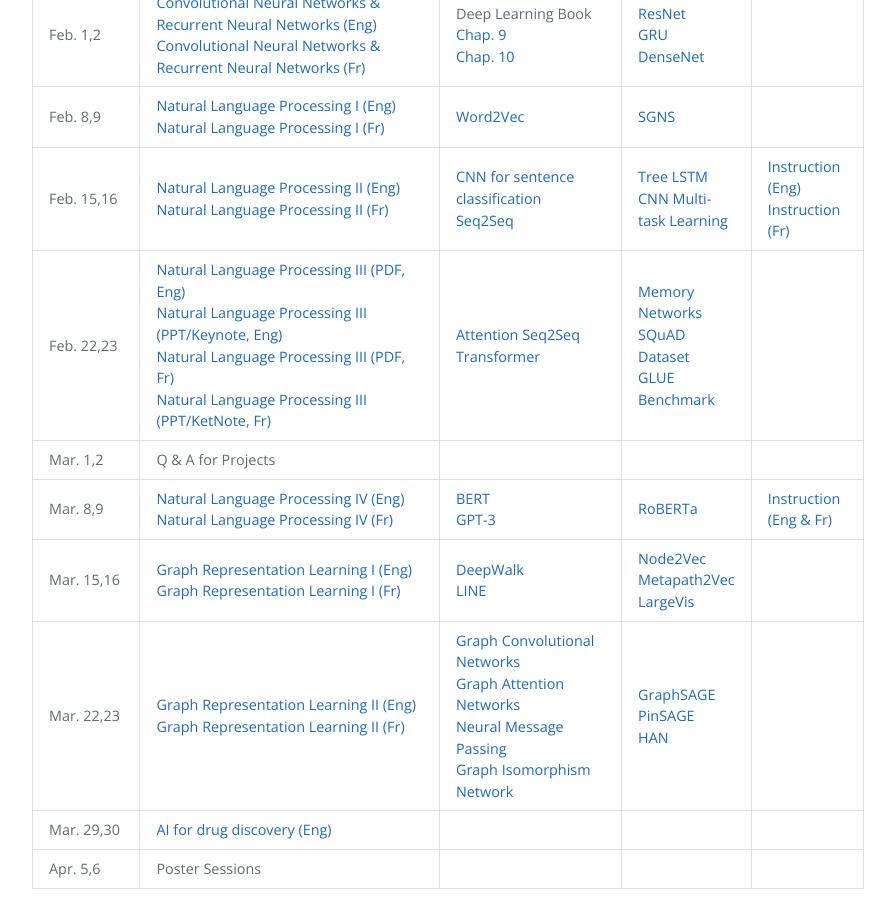
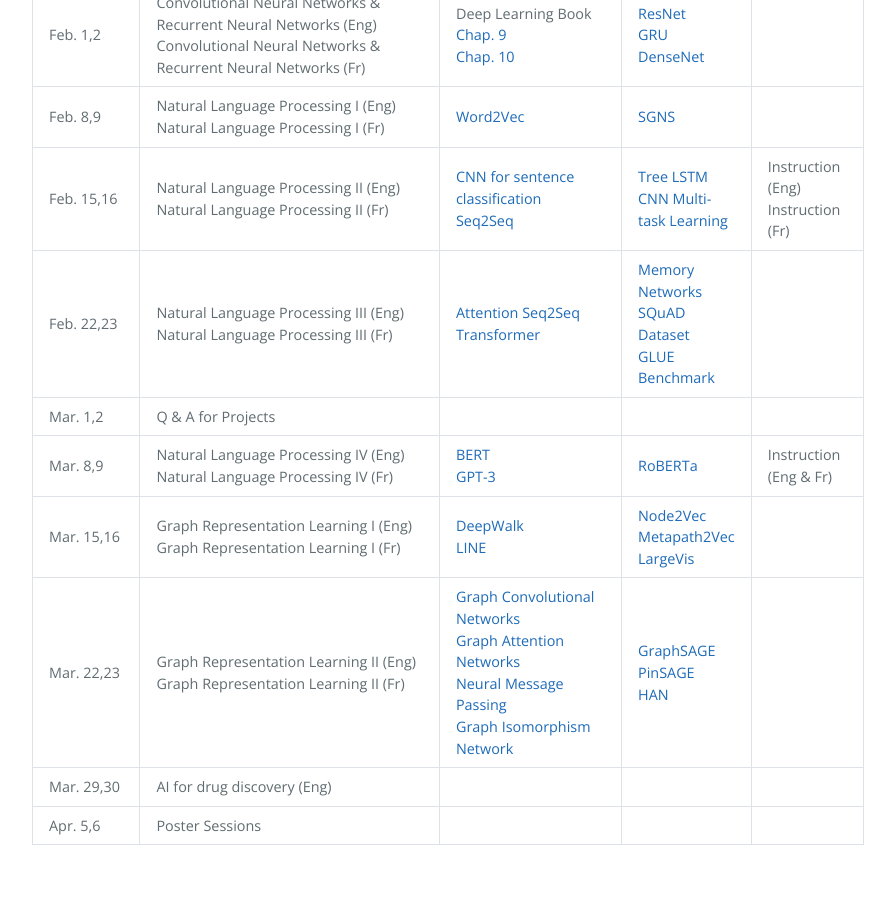
Before and after one commit to DeepGraphLearning/Math80600A_2023W, a Jekyll site: the page built from schedule.md, in a window 1280 px wide and 900 px high, scrolled down 951 px. Shown: the whole window, without its empty margins (192-1087 px from the left). Built offline with Jekyll 4.4.1, drawn with Linux system fonts in a browser that asks for light colours; after the commit the page ends 1828 px from its top, so only the background shows below that; part of the change alters nothing that is shown.

Commit message:
[M] update schedule

```diff
--- a/schedule.md
+++ b/schedule.md
@@ -7,17 +7,14 @@ schedule:
   - date: Jan. 11,12
     topics:
     - name: Introduction (Eng)
-      url: https://www.dropbox.com/scl/fi/pxvhbtvn7kc5a6w4acna5/Week1-Intro.pptx?dl=0&rlkey=z99e8opm9si45a3irrwpo9lv4
     - name: Mathematics (Eng)
-      url: https://www.dropbox.com/s/a81iqbq875sfiqa/Week1-Maths.pdf?dl=0
     - name: ML Basics (Eng)
-      url: https://www.dropbox.com/s/tsjrj7awawli5ax/Week1-ML.pdf?dl=0
     - name: Introduction (Fr)
-      url: https://www.dropbox.com/s/qbfkq13vfrvs94d/Week1-Intro-Fr.pdf?dl=0
+      url: https://www.dropbox.com/s/6ejliwrcz0gtc69/Week1-Intro-Fr.pdf?dl=0
     - name: Mathematics (Fr)
-      url: https://www.dropbox.com/scl/fi/9s1z3aj94omm1c31i3i74/Week1-Maths-Fr.pptx?dl=0&rlkey=zmvys8noegv5he9x19p0t7ccd
+      url: https://www.dropbox.com/s/o0e7zn5h54ln7ru/Week1-Maths-Fr.pdf?dl=0
     - name: ML Basics (Fr)
-      url: https://www.dropbox.com/scl/fi/s9tasll7x6v9rdy2y57k7/Week1-ML-Fr.pptx?dl=0&rlkey=xk5xh1s0s83rrjkmoui3xnkpp
+      url: https://www.dropbox.com/s/5z89ayhl7upl0g7/Week1-ML-Fr.pdf?dl=0
     readings:
       - name: Deep Learning Book
       - name: Chap. 2
@@ -29,9 +26,7 @@ schedule:
   - date: Jan. 18,19
     topics:
     - name: Feedforward Neural Networks & Optimization Tricks (Eng)
-      url: https://www.dropbox.com/s/j06w5wyv53e27x8/Week2-FFN%26Regularization.pdf?dl=0
     - name: Feedforward Neural Networks & Optimization Tricks (Fr)
-      url: https://www.dropbox.com/scl/fi/46fjxkbpxlqa3o9jeqfrd/Week2-FFN-Regularization-Fr.pptx?dl=0&rlkey=lne5bbk06f2tvhg8hgzq0dily
     readings:
       - name: Deep Learning Book
       - name: Chap. 6
@@ -43,15 +38,10 @@ schedule:
   - date: Jan. 25,26
     topics:
       - name: PyTorch (Eng)
-        url: https://www.dropbox.com/s/8b4g20nbyfe12ir/2022_Deep%20Learning%20Frameworks.pdf?dl=0
       - name: Notebook Part I (Eng)
-        url: https://colab.research.google.com/drive/194KrzIRPRVJbVg2LcQH8-hSl-fjrcUdz?usp=sharing
       - name: Notebook Part II (Eng)
-        url: https://colab.research.google.com/drive/1sTdqVEJUzBMcXI_NOXVrdfzP4D_xzWwy?usp=sharing
       - name: PyTorch (Fr)
-        url: https://www.dropbox.com/s/bb5x16tp9j17gy0/S4-Pytorch.pdf?dl=0
       - name: Notebook (Fr)
-        url: https://www.dropbox.com/s/3a678a33w4hmh4g/Introduction_%C3%A0_Pytorch.ipynb?dl=0
     readings:
       - name: Python Numpy Tutorial
         url: http://cs231n.github.io/python-numpy-tutorial/
@@ -62,9 +52,7 @@ schedule:
   - date: Feb. 1,2
     topics:
       - name: Convolutional Neural Networks & Recurrent Neural Networks (Eng)
-        url: https://www.dropbox.com/s/6qoo6g37xf08m3q/Week4-CNN%26RNN.pdf?dl=0
       - name: Convolutional Neural Networks & Recurrent Neural Networks (Fr)
-        url: https://www.dropbox.com/s/j9mrvgl0ve9ctzy/S3-CNN.pdf?dl=0
     readings:
       - name: Deep Learning Book
       - name: Chap. 9
@@ -81,9 +69,7 @@ schedule:
   - date: Feb. 8,9
     topics:
       - name: Natural Language Processing I (Eng)
-        url: https://www.dropbox.com/s/ds4jlcbpvfrdl4r/Week5-DL4NLP-part1.pdf?dl=0
       - name: Natural Language Processing I (Fr)
-        url: https://www.dropbox.com/s/yrgndvmakd9jmos/S5-RNN.pdf?dl=0
     readings:
       - name: Word2Vec
         url: https://papers.nips.cc/paper/5021-distributed-representations-of-words-and-phrases-and-their-compositionality.pdf
@@ -93,9 +79,7 @@ schedule:
   - date: Feb. 15,16
     topics:
       - name: Natural Language Processing II (Eng)
-        url: https://www.dropbox.com/s/ds4jlcbpvfrdl4r/Week5-DL4NLP-part1.pdf?dl=0
       - name: Natural Language Processing II (Fr)
-        url: https://www.dropbox.com/s/yi13slkbfuz6pu2/S6-NLP.pdf?dl=0
     readings:
       - name: CNN for sentence classification
         url: https://arxiv.org/abs/1408.5882
@@ -108,19 +92,11 @@ schedule:
         url: https://ronan.collobert.com/pub/matos/2008_nlp_icml.pdf
     homeworks:
       - name: Instruction (Eng)
-        url: https://www.dropbox.com/s/e36h34ovpde4jl3/2022_Math80600A_HW_1.pdf?dl=0
       - name: Instruction (Fr)
-        url: https://www.dropbox.com/s/4y915stmx3zmqdb/2022_Math80600H_DEV_1.pdf?dl=0
   - date: Feb. 22,23
     topics:
-      - name: Natural Language Processing III (PDF, Eng)
-        url: https://www.dropbox.com/s/4i3k59kakn74dd5/Week7-DL4NLP-part2.pdf?dl=0
-      - name: Natural Language Processing III (PPT/Keynote, Eng)
-        url: https://www.dropbox.com/scl/fi/dxmnnec6wlvh3vbliabzu/Week7-DL4NLP-part2.pptx?dl=0&rlkey=0enqauq5fgmk8dd8azyxtkqpj
-      - name: Natural Language Processing III (PDF, Fr)
-        url: https://www.dropbox.com/s/ofcbhg1hhuaz10x/S7-Transformer_Bert.pdf?dl=0
-      - name: Natural Language Processing III (PPT/KetNote, Fr)
-        url: https://www.dropbox.com/s/yq47vyxf20qa1qg/S7-Transformer_Bert.key?dl=0
+      - name: Natural Language Processing III (Eng)
+      - name: Natural Language Processing III (Fr)
     readings:
       - name: Attention Seq2Seq
         url: https://arxiv.org/abs/1409.0473
@@ -138,9 +114,7 @@ schedule:
   - date: Mar. 8,9
     topics:
       - name: Natural Language Processing IV (Eng)
-        url: https://www.dropbox.com/s/0aid8ndangj9np1/Week8-DL4NLP-part3.pdf?dl=0
       - name: Natural Language Processing IV (Fr)
-        url: https://www.dropbox.com/s/38y90wmj5dlejzq/S8-AE%26VAE.pdf?dl=0
     readings:
       - name: BERT
         url: https://arxiv.org/abs/1810.04805
@@ -151,13 +125,10 @@ schedule:
         url: https://arxiv.org/pdf/1907.11692
     homeworks:
       - name: Instruction (Eng & Fr)
-        url: https://www.dropbox.com/s/r32tentediwy854/HW2_Instruction.pdf?dl=0
   - date: Mar. 15,16
     topics:
       - name: Graph Representation Learning I (Eng)
-        url: https://www.dropbox.com/s/93xzu60nnp3kyhk/Week9-Graph-part1.pdf?dl=0
       - name: Graph Representation Learning I (Fr)
-        url: https://www.dropbox.com/s/jmxyummz2022zpk/S9-Graphes-P1.pdf?dl=0
     readings:
       - name: DeepWalk
         url: https://arxiv.org/abs/1403.6652
@@ -173,9 +144,7 @@ schedule:
   - date: Mar. 22,23
     topics:
       - name: Graph Representation Learning II (Eng)
-        url: https://www.dropbox.com/s/lxuk6rcw2bv4ea4/Week10-Graph-part2.pdf?dl=0
       - name: Graph Representation Learning II (Fr)
-        url: https://www.dropbox.com/s/ra56jtujrogz8qa/S10-Graphes-P2.pdf?dl=0
     readings:
       - name: Graph Convolutional Networks
         url: https://arxiv.org/abs/1609.02907
@@ -195,7 +164,6 @@ schedule:
   - date: Mar. 29,30
     topics:
       - name: AI for drug discovery (Eng)
-        url: https://www.dropbox.com/s/ob4vn10kn4mqrlk/GDL4DD.pdf?dl=0
     readings:
     presentations:
   - date: Apr. 5,6
```
